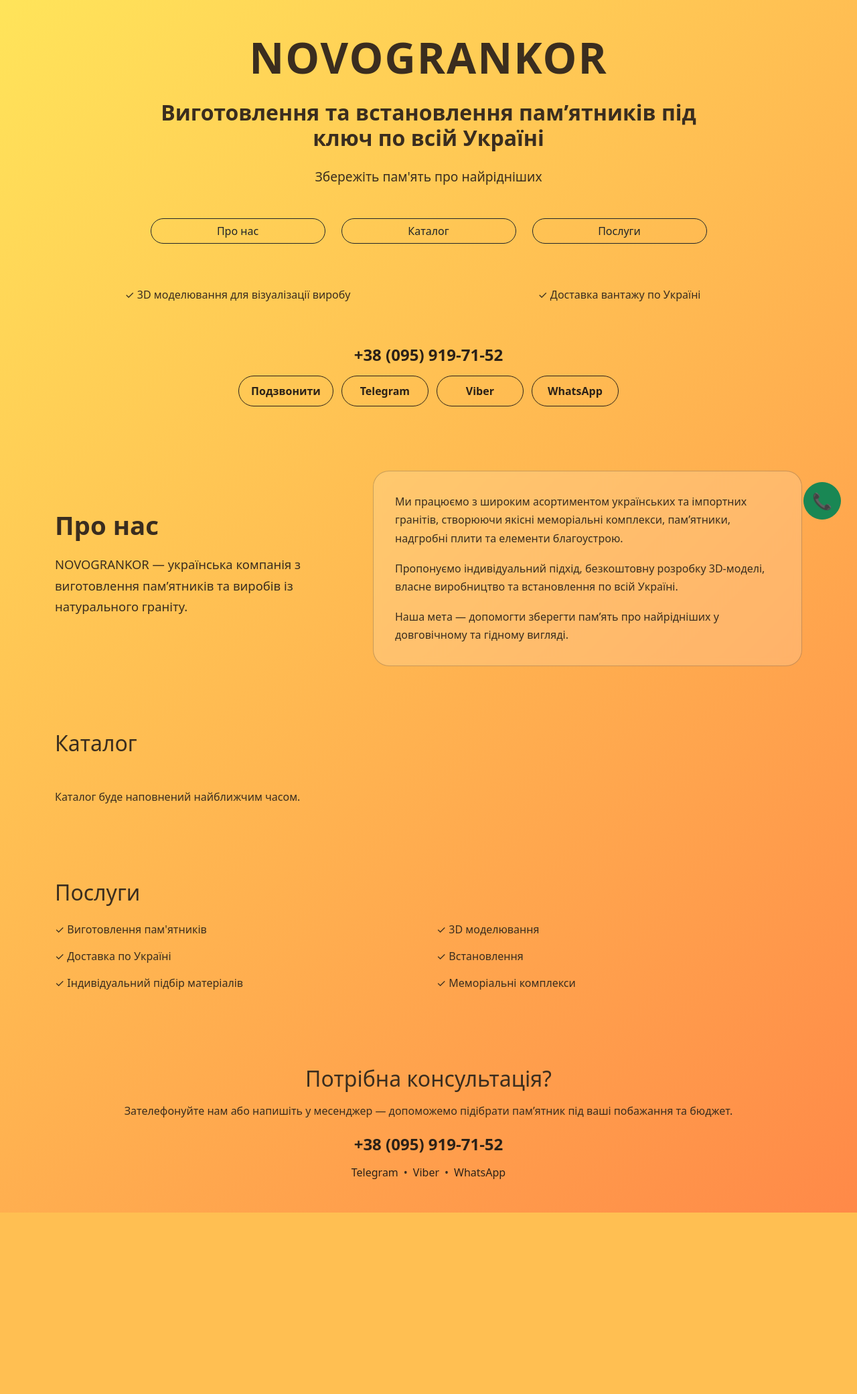
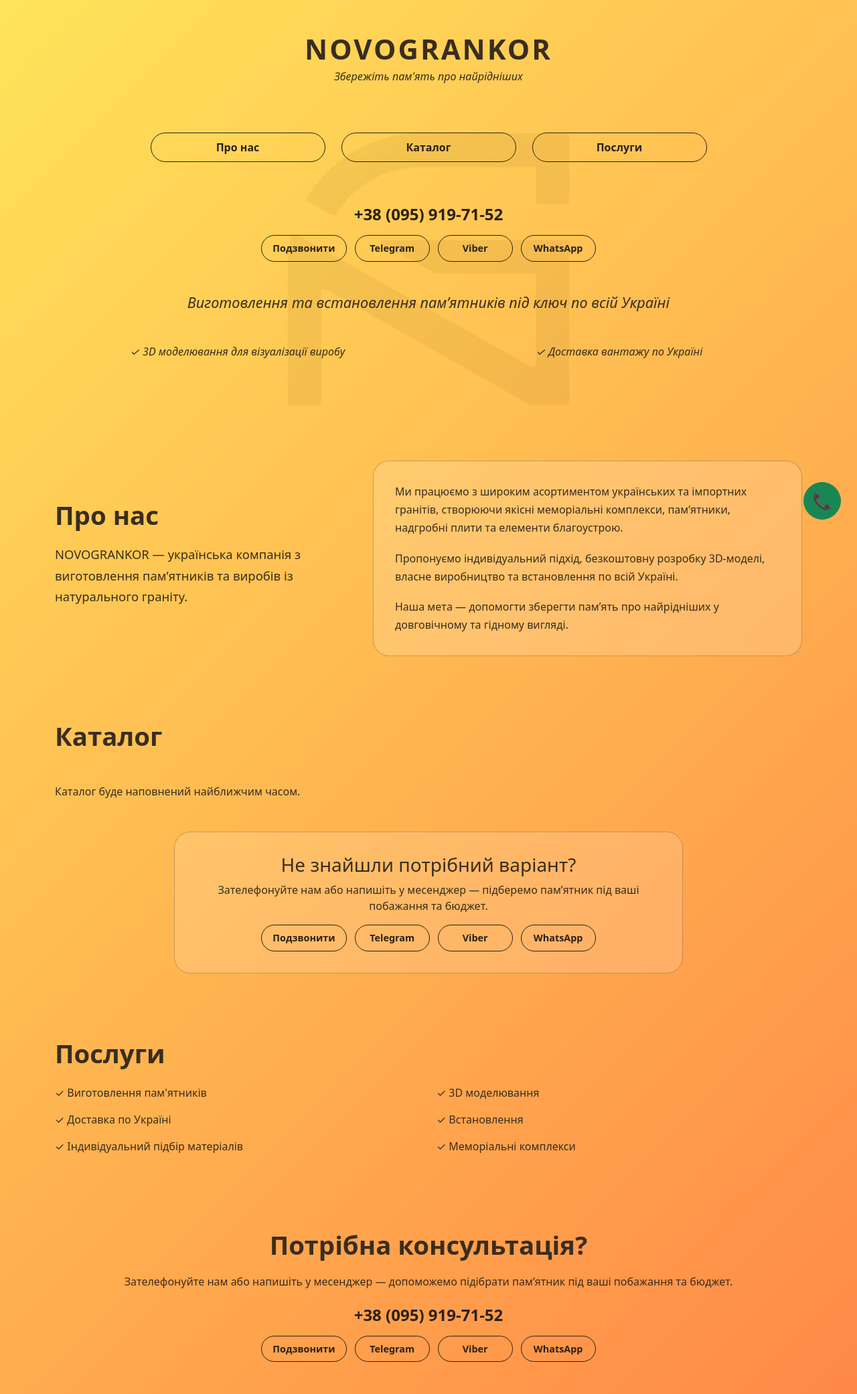
Before and after one commit to Oleksii-Moloiko/NOVOGRANKOR, a Django app: page / in a window 1280 px wide. Shown: the whole page at 67% size. Before the commit the page ends 1811 px from the top, so only its background shows below. Run offline with Django 5.2, Linux system fonts and the light colour scheme; data that the repository does not hold is empty.

Commit message:
Update landing page layout and catalog styling

```diff
--- a/static/css/style.css
+++ b/static/css/style.css
@@ -17,22 +17,107 @@ html {
 
 /* HERO */
 
+.hero-section {
+    position: relative;
+    min-height: 640px;
+    padding-top: 54px;
+    padding-bottom: 48px;
+    overflow: hidden;
+}
+
+.hero-content {
+    position: relative;
+    z-index: 2;
+}
+
+.hero-watermark {
+    position: absolute;
+    top: 92px;
+    left: 50%;
+    transform: translateX(-50%);
+
+    width: 620px;
+    max-width: 78%;
+
+    opacity: 0.07;
+    pointer-events: none;
+    z-index: 1;
+}
+
 .logo-title {
-    font-size: 64px;
+    font-size: 42px;
     font-weight: 800;
-    letter-spacing: 2px;
+    letter-spacing: 3px;
 }
 
 .hero-title {
-    max-width: 800px;
+    max-width: 900px;
     margin: 0 auto;
 
-    font-size: 2rem;
-    font-weight: 600;
+    font-size: 1.35rem;
+    font-weight: 500;
+    font-style: italic;
 }
 
 .hero-subtitle {
-    font-size: 1.2rem;
+    font-size: 1rem;
+    font-style: italic;
+}
+
+.hero-nav {
+    margin-top: 72px;
+}
+
+.hero-contact {
+    margin-top: 52px;
+}
+
+.hero-benefits {
+    margin-top: 42px;
+    font-size: 1rem;
+    font-style: italic;
+}
+
+/* NAV */
+
+.nav-pill,
+.nav-pill:visited,
+.nav-pill:active,
+.nav-pill:focus {
+    display: block;
+
+    width: 100%;
+    padding: 9px 22px;
+
+    border: 1.5px solid #2b2118;
+    border-radius: 999px;
+
+    color: #2b2118;
+    text-decoration: none;
+    font-size: 1rem;
+    font-weight: 700;
+
+    transition: 0.2s ease;
+}
+
+.nav-pill:hover {
+    background: #2b2118;
+    color: #ffd766;
+    text-decoration: none;
+}
+
+/* COMMON */
+
+.section-title {
+    font-size: 2.4rem;
+    font-weight: 800;
+    margin-bottom: 20px;
+}
+
+.section-lead {
+    font-size: 1.15rem;
+    line-height: 1.7;
+    max-width: 420px;
 }
 
 /* LINKS */
@@ -51,36 +136,11 @@ html {
     text-decoration: underline;
 }
 
-/* OLD MESSENGER LINKS */
-
-.messenger-links {
+/* CONTACT CTA BUTTONS */
+.contact-actions {
     display: flex;
     justify-content: center;
     align-items: center;
-    gap: 8px;
-    flex-wrap: wrap;
-    margin-top: 8px;
-}
-
-.messenger-links a,
-.messenger-links a:visited,
-.messenger-links a:active,
-.messenger-links a:focus {
-    color: #2b2118;
-    text-decoration: none;
-    font-weight: 500;
-}
-
-.messenger-links a:hover {
-    color: #2b2118;
-    text-decoration: underline;
-}
-
-/* CONTACT CTA BUTTONS */
-
-.contact-actions {
-    display: flex;
-    justify-content: center;
     gap: 12px;
     flex-wrap: wrap;
     margin-top: 16px;
@@ -114,20 +175,140 @@ html {
     text-decoration: none;
 }
 
-/* CARDS */
+/* ABOUT */
 
-.card {
+.about-section {
+    padding-top: 48px;
+    padding-bottom: 80px;
+}
+
+.about-card {
+    padding: 32px;
+
+    border: 1px solid rgba(43, 33, 24, 0.25);
+    border-radius: 24px;
+
+    background: rgba(255, 255, 255, 0.16);
+    backdrop-filter: blur(6px);
+}
+
+.about-card p {
+    font-size: 1rem;
+    line-height: 1.7;
+    margin-bottom: 18px;
+}
+
+/* CATALOG */
+
+.catalog-section {
+    padding-top: 72px;
+    padding-bottom: 80px;
+}
+
+.catalog-category {
+    margin-bottom: 64px;
+}
+
+.category-title {
+    font-size: 1.6rem;
+    font-weight: 800;
+    text-align: center;
+    margin-bottom: 32px;
+}
+
+.work-card {
+    height: 100%;
+
     border: none;
-    border-radius: 20px;
+    border-radius: 18px;
     overflow: hidden;
 
-    box-shadow: 0 10px 25px rgba(0, 0, 0, 0.08);
+    background: rgba(255, 255, 255, 0.72);
+    box-shadow: none;
+    transition: 0.2s ease;
+}
+
+.work-card:hover {
+    transform: translateY(-4px);
+    background: rgba(255, 255, 255, 0.9);
 }
 
 .card-img-top {
-    height: 260px;
+    width: 100%;
+    height: 190px;
     object-fit: contain;
-    padding: 20px;
+    padding: 12px 12px 4px;
+    background: transparent;
+}
+
+.card-body {
+    padding: 8px 14px 14px;
+    text-align: left;
+}
+
+.card-title {
+    font-size: 0.9rem;
+    font-weight: 700;
+    margin-bottom: 8px;
+}
+
+.work-cta,
+.work-cta:visited,
+.work-cta:active,
+.work-cta:focus {
+    display: inline-flex;
+    align-items: center;
+    justify-content: center;
+
+    padding: 6px 12px;
+
+    border: 1.5px solid #2b2118;
+    border-radius: 999px;
+
+    color: #2b2118;
+    text-decoration: none;
+
+    font-size: 0.75rem;
+    font-weight: 700;
+
+    transition: 0.2s ease;
+}
+
+section {
+    scroll-margin-top: 32px;
+}
+
+.work-cta:hover {
+    background: #2b2118;
+    color: #ffd766;
+    text-decoration: none;
+}
+
+.catalog-cta {
+    max-width: 760px;
+    margin-left: auto;
+    margin-right: auto;
+
+    padding: 32px;
+
+    border-radius: 24px;
+    border: 1px solid rgba(43, 33, 24, 0.25);
+
+    background: rgba(255, 255, 255, 0.14);
+}
+
+/* SERVICES */
+
+.services-section {
+    padding-top: 80px;
+    padding-bottom: 80px;
+}
+
+/* CONTACTS */
+
+.contacts-section {
+    padding-top: 80px;
+    padding-bottom: 100px;
 }
 
 /* FLOATING CALL BUTTON */
@@ -185,36 +413,3 @@ html {
         height: 52px;
     }
 }
-
-/* ABOUT */
-
-.about-section {
-    padding-top: 80px;
-    padding-bottom: 80px;
-}
-
-.section-title {
-    font-size: 2.4rem;
-    font-weight: 800;
-    margin-bottom: 20px;
-}
-
-.section-lead {
-    font-size: 1.15rem;
-    line-height: 1.7;
-    max-width: 420px;
-}
-
-.about-card {
-    padding: 32px;
-    border: 1px solid rgba(43, 33, 24, 0.25);
-    border-radius: 24px;
-    background: rgba(255, 255, 255, 0.16);
-    backdrop-filter: blur(6px);
-}
-
-.about-card p {
-    font-size: 1rem;
-    line-height: 1.7;
-    margin-bottom: 18px;
-}
--- a/templates/home.html
+++ b/templates/home.html
@@ -1,61 +1,50 @@
 {% extends 'base.html' %}
+{% load static %}
 
 {% block content %}
 
 <!-- HERO -->
-<section class="py-5">
+<section class="py-5 hero-section">
 
-    <div class="container text-center">
+    <img
+        src="{% static 'img/logo.png' %}"
+        alt=""
+        class="hero-watermark"
+    >
 
-        <h1 class="logo-title mb-4">
+    <div class="container text-center hero-content">
+
+        <h1 class="logo-title mb-1">
             NOVOGRANKOR
         </h1>
 
-        <div class="mx-auto" style="max-width: 900px;">
-            <h2 class="hero-title">
-                {{ site_settings.hero_title|default:"Виготовлення та встановлення пам’ятників під ключ по всій Україні" }}
-            </h2>
-        </div>
-
-        <p class="hero-subtitle mt-4">
+        <p class="hero-subtitle mb-5">
             {{ site_settings.hero_subtitle|default:"Збережіть пам'ять про найрідніших" }}
         </p>
 
-        <div class="row mt-5 justify-content-center">
+        <div class="row justify-content-center hero-nav">
 
             <div class="col-md-3 col-12 mb-3">
-                <a href="#about" class="btn btn-outline-dark rounded-pill px-4 w-100">
+                <a href="#about" class="nav-pill">
                     Про нас
                 </a>
             </div>
 
             <div class="col-md-3 col-12 mb-3">
-                <a href="#catalog" class="btn btn-outline-dark rounded-pill px-4 w-100">
+                <a href="#catalog" class="nav-pill">
                     Каталог
                 </a>
             </div>
 
             <div class="col-md-3 col-12 mb-3">
-                <a href="#services" class="btn btn-outline-dark rounded-pill px-4 w-100">
+                <a href="#services" class="nav-pill">
                     Послуги
                 </a>
             </div>
 
         </div>
 
-        <div class="row mt-5">
-
-            <div class="col-md-6 mb-3">
-                ✓ 3D моделювання для візуалізації виробу
-            </div>
-
-            <div class="col-md-6 mb-3">
-                ✓ Доставка вантажу по Україні
-            </div>
-
-        </div>
-
-        <div class="mt-5">
+        <div class="hero-contact mt-5">
 
             <h4>
                 <a href="tel:+380959197152" class="phone-link">
@@ -79,6 +68,24 @@
                 <a href="{{ site_settings.whatsapp|default:'https://wa.me/380959197152' }}" class="contact-action" target="_blank">
                     WhatsApp
                 </a>
+            </div>
+
+        </div>
+
+        <div class="mx-auto mt-5" style="max-width: 900px;">
+            <h2 class="hero-title">
+                {{ site_settings.hero_title|default:"Виготовлення та встановлення пам’ятників під ключ по всій Україні" }}
+            </h2>
+        </div>
+
+        <div class="row mt-5 hero-benefits">
+
+            <div class="col-md-6 mb-3">
+                ✓ 3D моделювання для візуалізації виробу
+            </div>
+
+            <div class="col-md-6 mb-3">
+                ✓ Доставка вантажу по Україні
             </div>
 
         </div>
@@ -133,19 +140,19 @@
 </section>
 
 <!-- CATALOG -->
-<section id="catalog" class="py-5">
+<section id="catalog" class="py-5 catalog-section">
 
     <div class="container">
 
-        <h2 class="mb-5">
+        <h2 class="section-title mb-5">
             Каталог
         </h2>
 
         {% for category in categories %}
 
-            <div class="mb-5">
+            <div class="catalog-category mb-5">
 
-                <h3 class="mb-4">
+                <h3 class="category-title mb-4">
                     {{ category.name }}
                 </h3>
 
@@ -153,9 +160,9 @@
 
                     {% for monument in category.monuments.all %}
 
-                        <div class="col-lg-4 col-md-6 mb-4">
+                        <div class="col-lg-4 col-md-6 col-12 mb-4">
 
-                            <div class="card h-100">
+                            <div class="card work-card h-100">
 
                                 {% if monument.image %}
                                     <img
@@ -177,7 +184,7 @@
                                         </p>
                                     {% endif %}
 
-                                    <a href="tel:+380959197152" class="btn btn-outline-dark rounded-pill mt-3">
+                                    <a href="tel:+380959197152" class="work-cta">
                                         Дізнатись вартість
                                     </a>
 
@@ -207,16 +214,46 @@
 
         {% endfor %}
 
+        <div class="catalog-cta text-center mt-5">
+
+            <h3>
+                Не знайшли потрібний варіант?
+            </h3>
+
+            <p>
+                Зателефонуйте нам або напишіть у месенджер — підберемо пам’ятник під ваші побажання та бюджет.
+            </p>
+
+            <div class="contact-actions mt-3">
+                <a href="tel:+380959197152" class="contact-action">
+                    Подзвонити
+                </a>
+
+                <a href="{{ site_settings.telegram|default:'#' }}" class="contact-action" target="_blank">
+                    Telegram
+                </a>
+
+                <a href="viber://chat?number=%2B380959197152" class="contact-action">
+                    Viber
+                </a>
+
+                <a href="{{ site_settings.whatsapp|default:'https://wa.me/380959197152' }}" class="contact-action" target="_blank">
+                    WhatsApp
+                </a>
+            </div>
+
+        </div>
+
     </div>
 
 </section>
 
 <!-- SERVICES -->
-<section id="services" class="py-5">
+<section id="services" class="py-5 services-section">
 
     <div class="container">
 
-        <h2 class="mb-4">
+        <h2 class="section-title mb-4">
             Послуги
         </h2>
 
@@ -253,11 +290,11 @@
 </section>
 
 <!-- CONTACTS -->
-<section id="contacts" class="py-5">
+<section id="contacts" class="py-5 contacts-section">
 
     <div class="container text-center">
 
-        <h2>
+        <h2 class="section-title">
             Потрібна консультація?
         </h2>
 
@@ -271,20 +308,20 @@
             </a>
         </h4>
 
-        <div class="messenger-links mt-3">
-            <a href="{{ site_settings.telegram|default:'#' }}" target="_blank">
+        <div class="contact-actions mt-3">
+            <a href="tel:+380959197152" class="contact-action">
+                Подзвонити
+            </a>
+
+            <a href="{{ site_settings.telegram|default:'#' }}" class="contact-action" target="_blank">
                 Telegram
             </a>
 
-            <span>•</span>
-
-            <a href="viber://chat?number=%2B380959197152">
+            <a href="viber://chat?number=%2B380959197152" class="contact-action">
                 Viber
             </a>
 
-            <span>•</span>
-
-            <a href="{{ site_settings.whatsapp|default:'https://wa.me/380959197152' }}" target="_blank">
+            <a href="{{ site_settings.whatsapp|default:'https://wa.me/380959197152' }}" class="contact-action" target="_blank">
                 WhatsApp
             </a>
         </div>
```
Also changed, not shown: other parts of static/css/style.css (+55 -7 lines), static/img/logo.png (added). Lines whose indentation alone changed are shown as unchanged.
